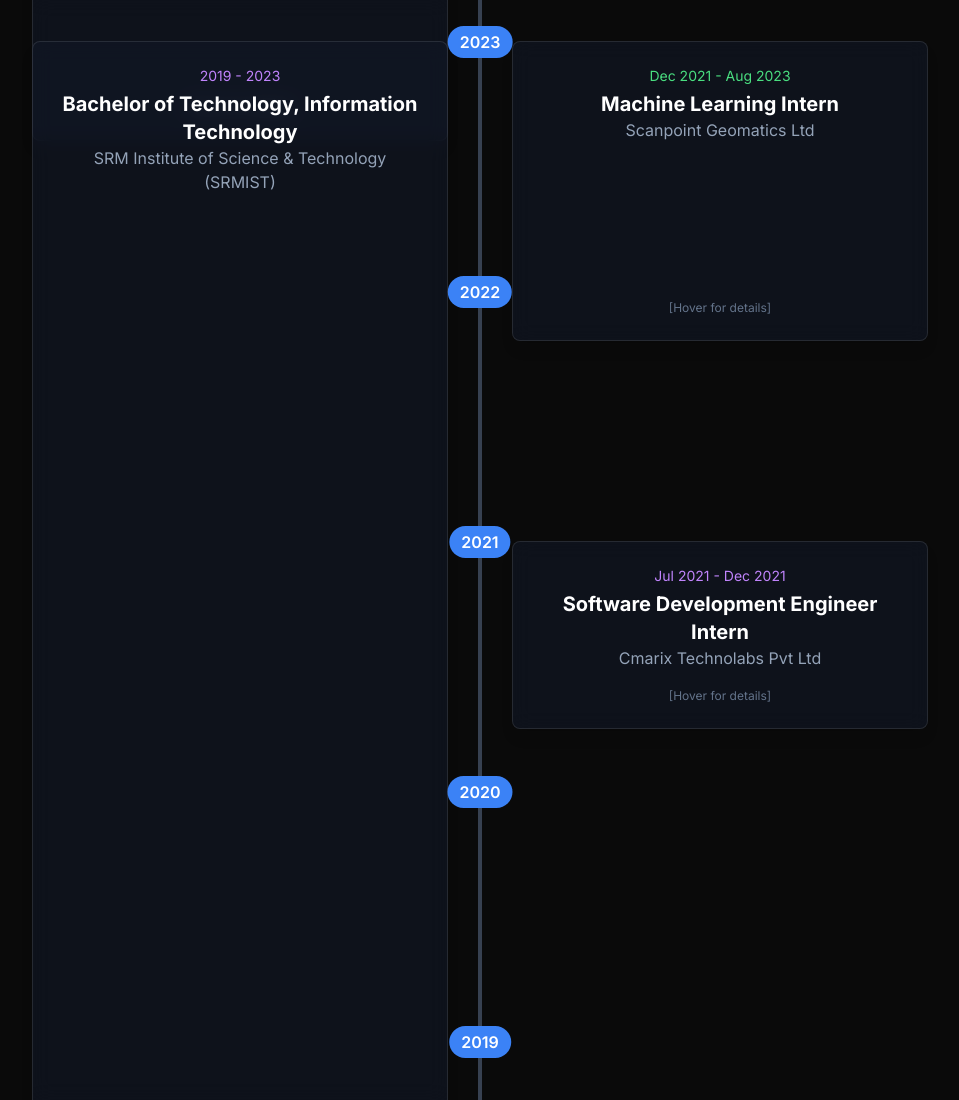
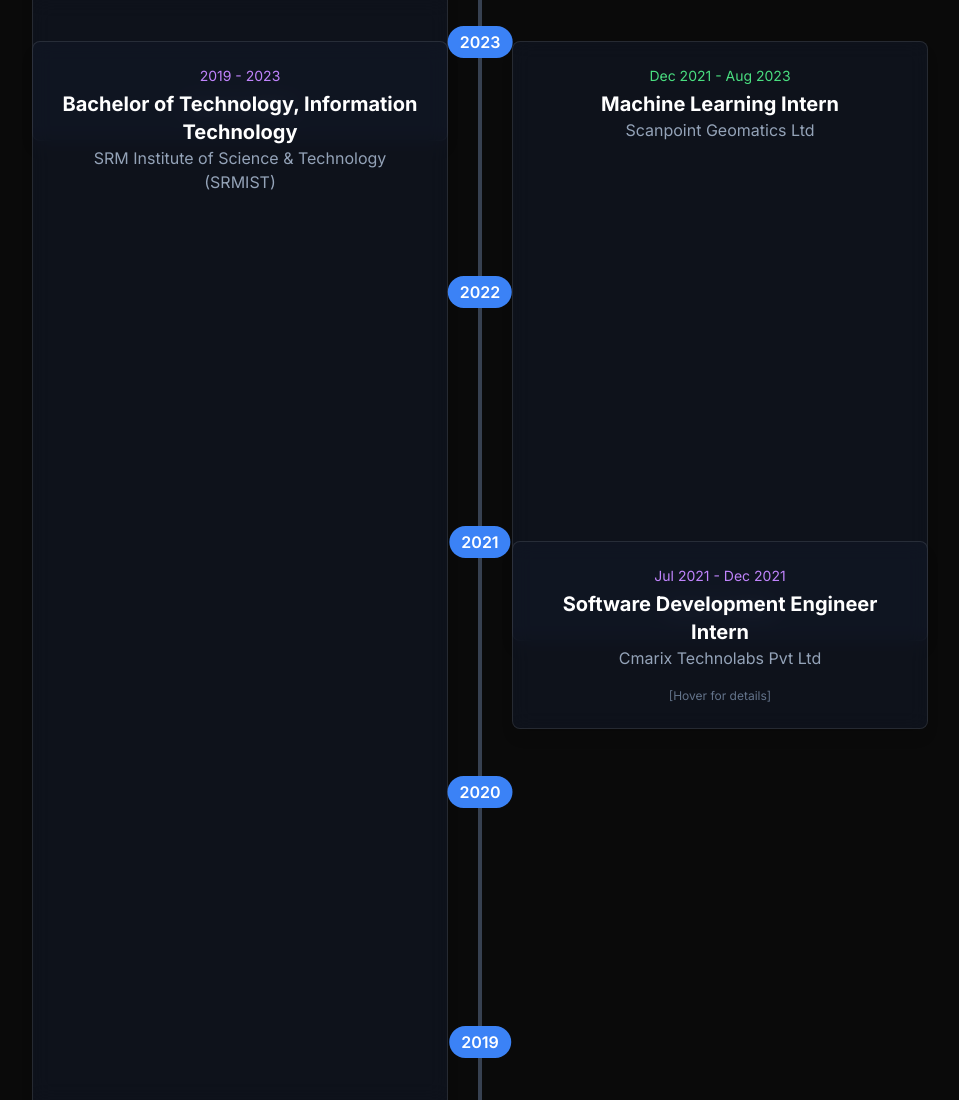
Before and after one commit to trupt2479/Portfoliowebsite, a website: page index.html in a window 1280 px wide. Shown: the part 1925-3025 px from the top of the page, without its empty margins (160-1119 px from the left). Drawn offline with nearby package versions, Linux system fonts and the light colour scheme.

Commit message:
updated the timeline box of scanpoint geomatics experience

```diff
--- a/index.html
+++ b/index.html
@@ -286,7 +286,7 @@
         const timelineItems = [
             { type: 'education', startYear: 2023, endYear: 2025, date: 'Sep 2023 - May 2025', title: 'Master of Science, Computer Engineering', company: 'New York University (NYU)', description: 'Relevant Coursework: Machine Learning, Internet Architecture Protocol, Data Structure and Algorithm, Real-time Embedded Systems, Computer Systems Architecture, Intro to Java, VLSI System Design, Advanced Topics of Computer Vision, Big Data, Database Management Systems.', tags: ['Tandon School of Engineering'], color: 'purple' },
             { type: 'experience', startYear: 2024, endYear: 2024, date: 'Jun 2024 - Aug 2024', title: 'Software Development Intern', company: 'Dassault Systèmes', description: 'Engineered an offline NLP assistant to slash manual lookup times for engineers. Fine-tuned a BERT model for domain-specific search, achieving high accuracy and reliability within a constrained network.', tags: ['~90% Accuracy', '-40% Lookup Time', '+35% Test Coverage'], color: 'blue' },
-            { type: 'experience', startYear: 2022, endYear: 2023, date: 'Dec 2021 - Aug 2023', title: 'Machine Learning Intern', company: 'Scanpoint Geomatics Ltd', description: 'Automated ingestion and processing pipelines for massive geospatial datasets (40-60 GB/week). Trained and tuned YOLOv8 & U-Net models for crop detection and segmentation, delivering actionable map layers to over 500 field surveyors.', tags: ['+22% F1 Score', '-30% Failed Runs', '500+ Users'], color: 'green' },
+            { type: 'experience', startYear: 2021, endYear: 2023, date: 'Dec 2021 - Aug 2023', title: 'Machine Learning Intern', company: 'Scanpoint Geomatics Ltd', description: 'Automated ingestion and processing pipelines for massive geospatial datasets (40-60 GB/week). Trained and tuned YOLOv8 & U-Net models for crop detection and segmentation, delivering actionable map layers to over 500 field surveyors.', tags: ['+22% F1 Score', '-30% Failed Runs', '500+ Users'], color: 'green' },
             { type: 'experience', startYear: 2021, endYear: 2021, date: 'Jul 2021 - Dec 2021', title: 'Software Development Engineer Intern', company: 'Cmarix Technolabs Pvt Ltd', description: 'Improved frontend performance and maintainability for client web apps. Refactored 5k+ lines of code, introduced lazy loading and code-splitting, and standardized UI components to reduce bugs and improve user experience.', tags: ['-18% Bundle Size', '+25% FCP', '-30% UI Issues'], color: 'purple' },
             { type: 'education', startYear: 2019, endYear: 2023, date: '2019 - 2023', title: 'Bachelor of Technology, Information Technology', company: 'SRM Institute of Science & Technology (SRMIST)', description: 'Relevant Coursework: Object Oriented Design and Programming, Operating Systems, Software Engineering, AI. <br><br><strong>On-Campus Activity:</strong> As an <strong>Instructor for AI in Robotics</strong>, I led sessions for 200+ students on microcontroller programming (ESP32), sensors, and computer vision with Python/OpenCV, mentoring teams through hands-on builds.', tags: ['IT Department', 'Teaching', 'Mentorship'], color: 'purple' }
         ];
```
